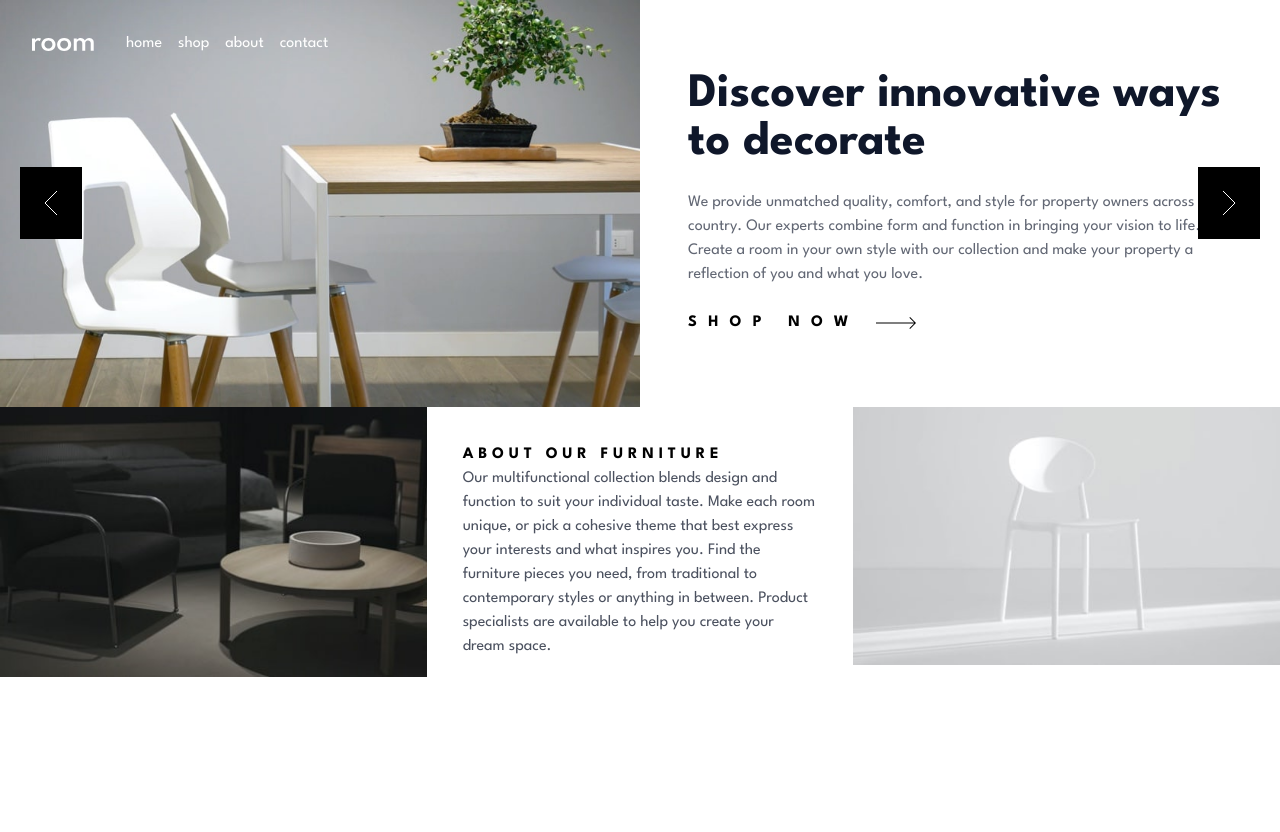
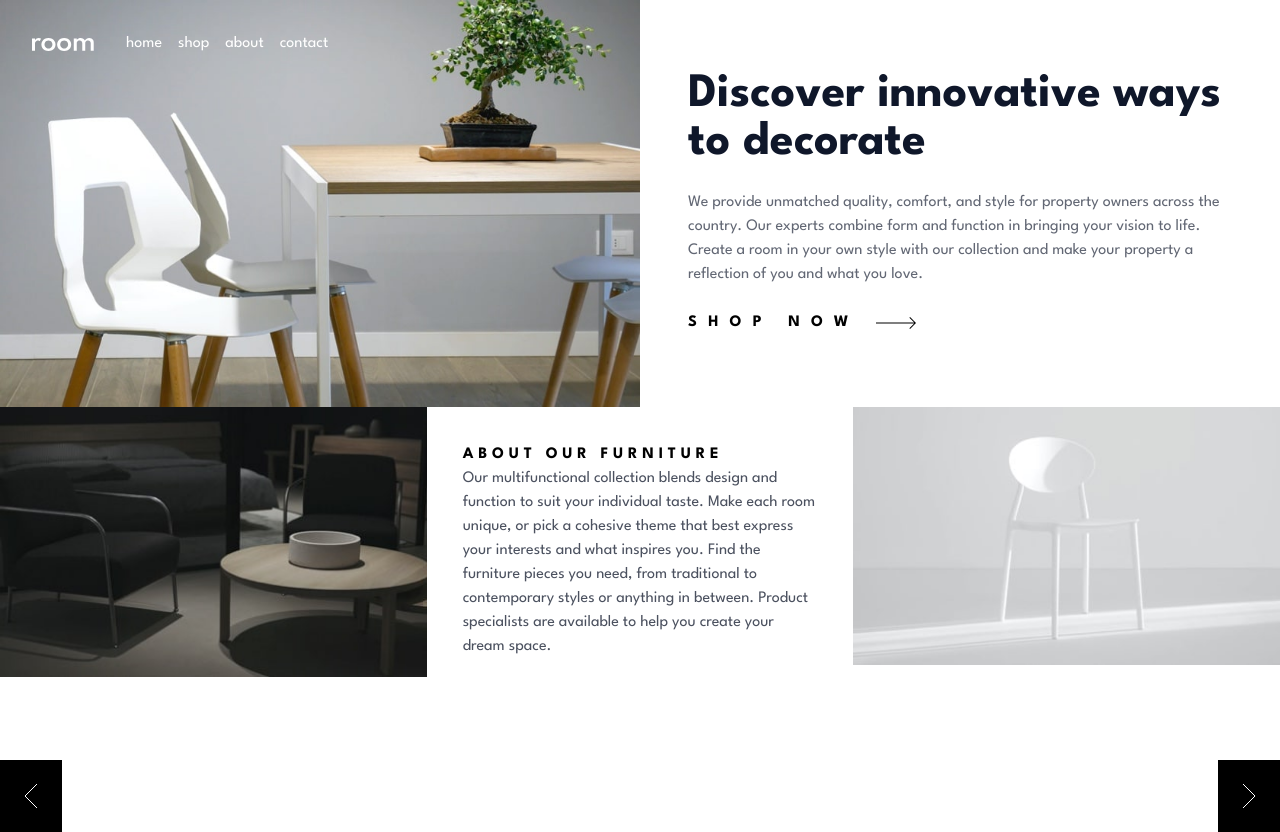
Before and after one commit to YUSSIF62/room-homepage-test, a React (Create React App) app: page / in a window 1280 px wide. Before the commit the page ends 800 px from the top, so only its background shows below. Built offline with nearby package versions, Linux system fonts and the light colour scheme.

Commit message:
Update Showcase.tsx

```diff
--- a/src/components/Showcase.tsx
+++ b/src/components/Showcase.tsx
@@ -99,7 +99,7 @@ const Showcase: React.FC = () => {
                 Shop Now <img src={arrow} alt="" />
               </button>
             </div>
-            <div className="absolute items-center justify-between left-50 hidden px-5 inset-x-0 lg:flex -bottom-5.5">
+            <div className="absolute bottom-0 flex justify-between w-full mt-6 lg:mt-8 lg:-mb-8">
               <button
                 onClick={previousSlide}
                 className="transition-all duration-200 bg-black hover:bg-neutral-700"
@@ -114,7 +114,6 @@ const Showcase: React.FC = () => {
               </button>
             </div>
 
-
           </article>
         ))}
       </section>
```
